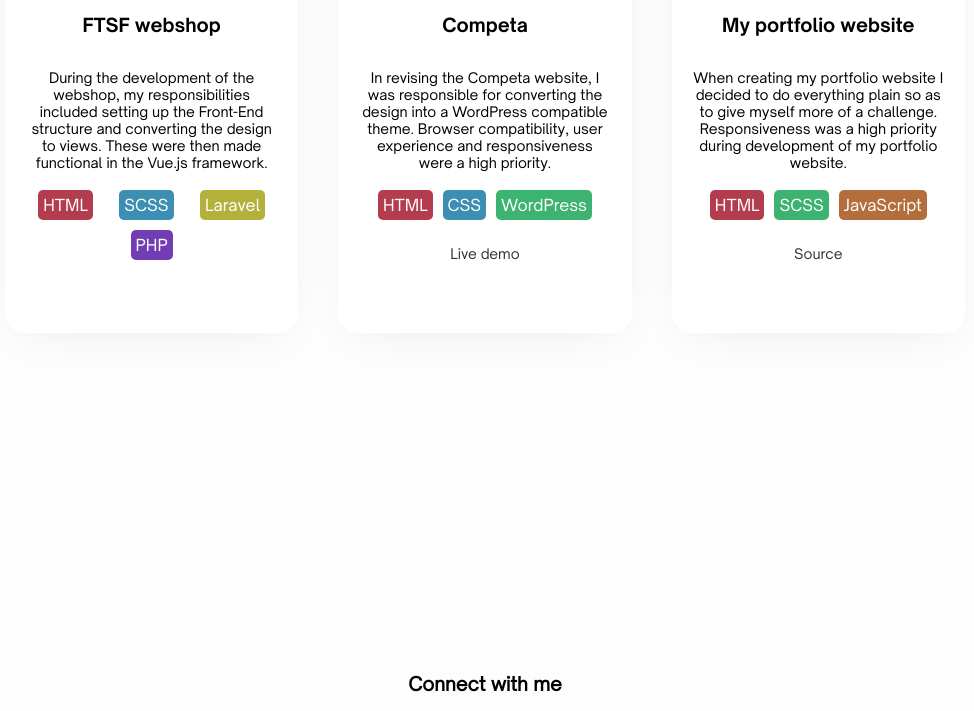
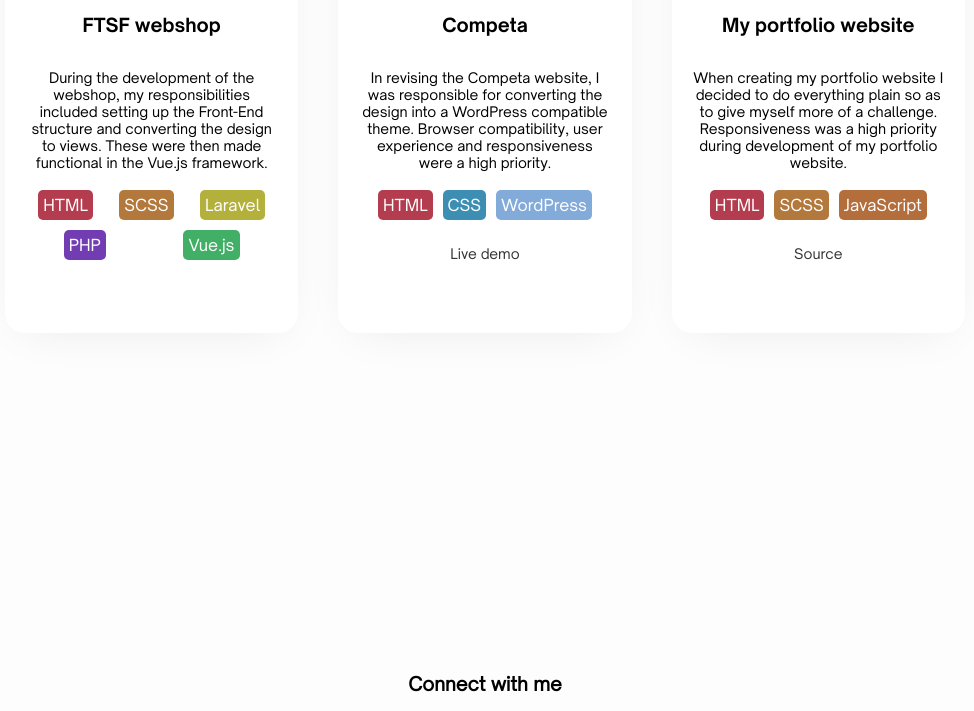
Before and after one commit to williamvdm/aboutwill.github.io, a website: page index.html in a window 1280 px wide. Shown: the part 925-1636 px from the top of the page, without its empty margins (155-1129 px from the left). Drawn offline with Linux system fonts and the light colour scheme; a web font is replaced by a local one.

Commit message:
Added vue.js tag to webshop card

```diff
--- a/css/input/tags.scss
+++ b/css/input/tags.scss
@@ -14,7 +14,7 @@
 
   .wordpress {
     @include tags;
-    background: mediumseagreen;
+    background: #82abda;
   }
 
   .html {
@@ -46,4 +46,9 @@
     @include tags;
     background: #b36e3c;
   }
+
+  .vue {
+    @include tags;
+    background: #42af66;
+  }
 }
--- a/index.html
+++ b/index.html
@@ -55,9 +55,10 @@
                             </p>
                             <div class="tags">
                                 <span class="html">HTML</span>
-                                <span class="css">SCSS</span>
+                                <span class="scss">SCSS</span>
                                 <span class="laravel">Laravel</span>
                                 <span class="php">PHP</span>
+                                <span class="vue">Vue.js</span>
                             </div>
                         </div>
                     </div>
@@ -85,7 +86,7 @@
                             </p>
                             <div class="tags">
                                 <span class="html">HTML</span>
-                                <span class="wordpress">SCSS</span>
+                                <span class="scss">SCSS</span>
                                 <span class="javascript">JavaScript</span>
                             </div>
                         </div>
```
Also changed, not shown: css/output/style.css, 1 other file.
